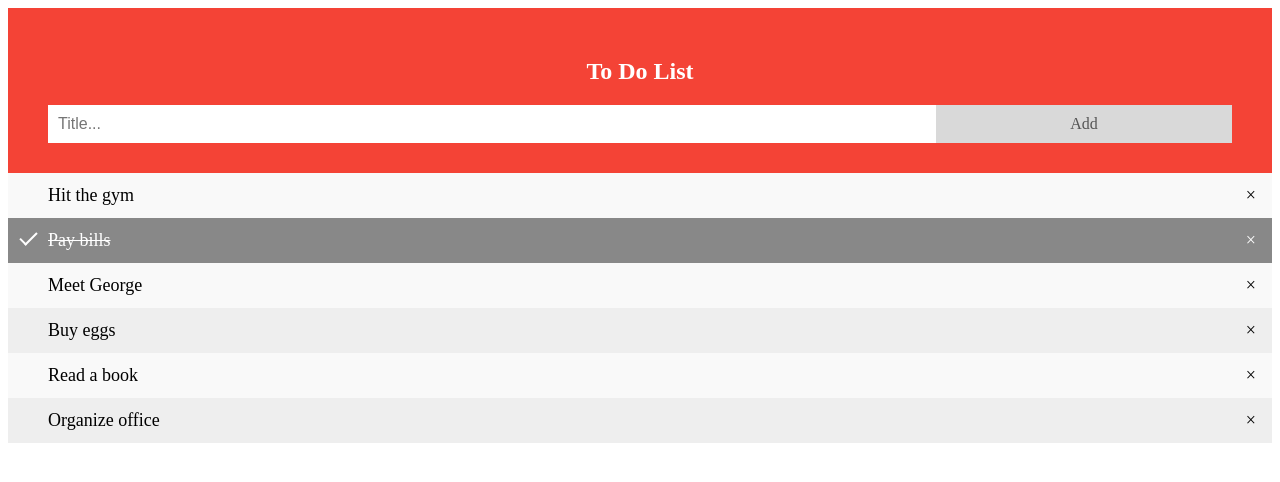
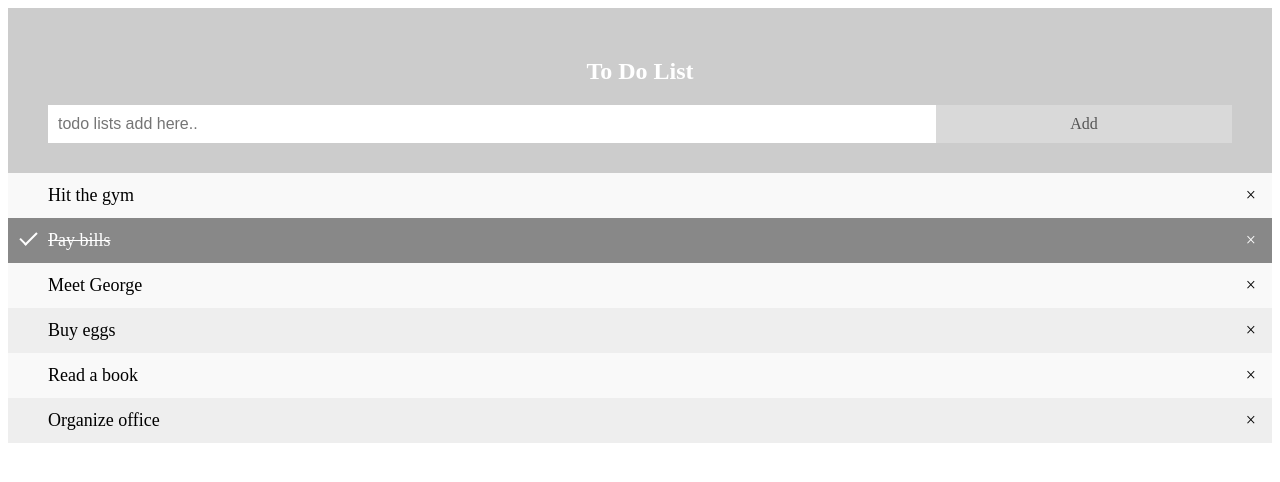
Before and after one commit to webpgmr/js-todo-list, a website: page index.html in a window 1280 px wide. Drawn offline with Linux system fonts and the light colour scheme.

Commit message:
1 file modified

```diff
--- a/index.html
+++ b/index.html
@@ -72,7 +72,7 @@ ul li.checked::before {
 
 /* Style the header */
 .header {
-  background-color: #f44336;
+  background-color: #cccccc;
   padding: 30px 40px;
   color: white;
   text-align: center;
@@ -116,7 +116,7 @@ input {
 </style>
 <div id="myDIV" class="header">
   <h2> To Do List</h2>
-  <input type="text" id="myInput" placeholder="Title...">
+  <input type="text" id="myInput" placeholder="todo lists add here..">
   <span onclick="newElement()" class="addBtn">Add</span>
 </div>
 
```
